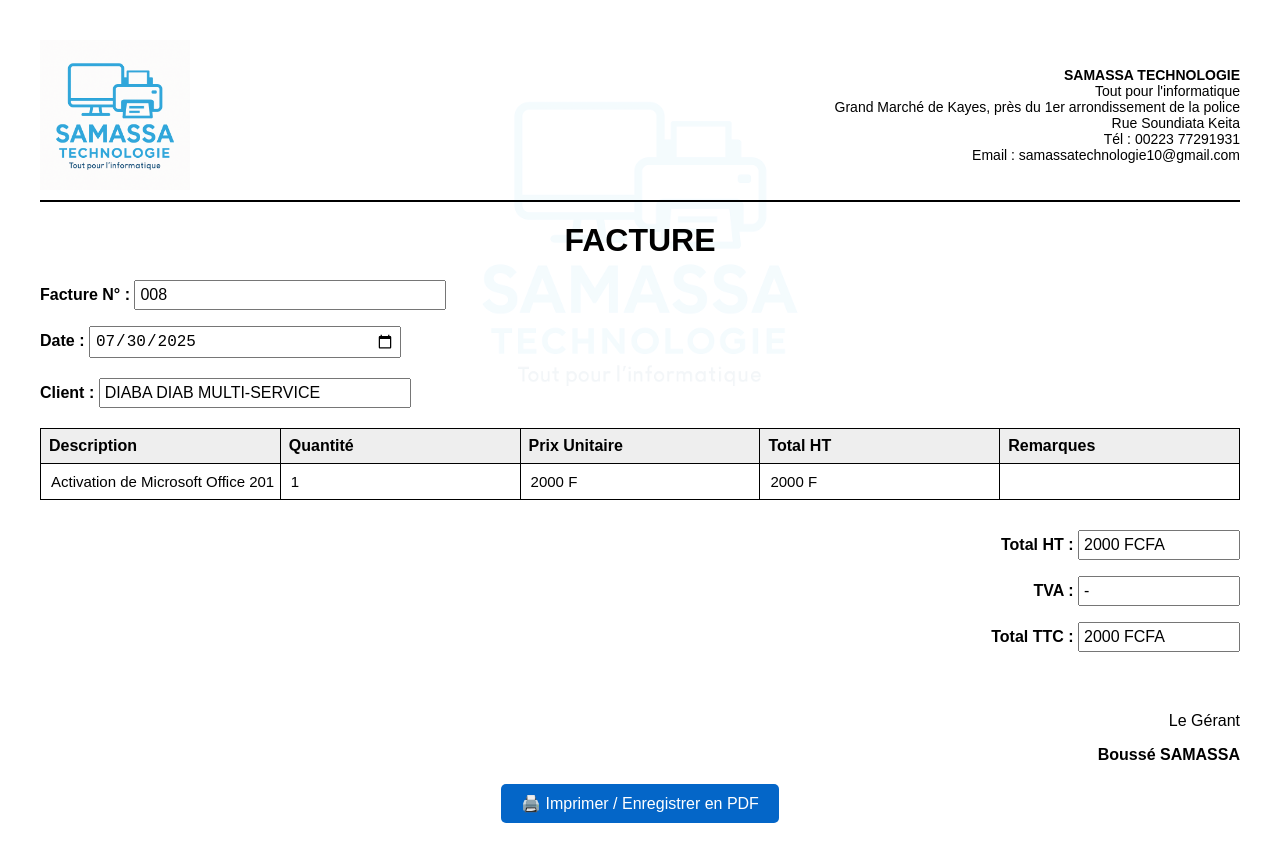
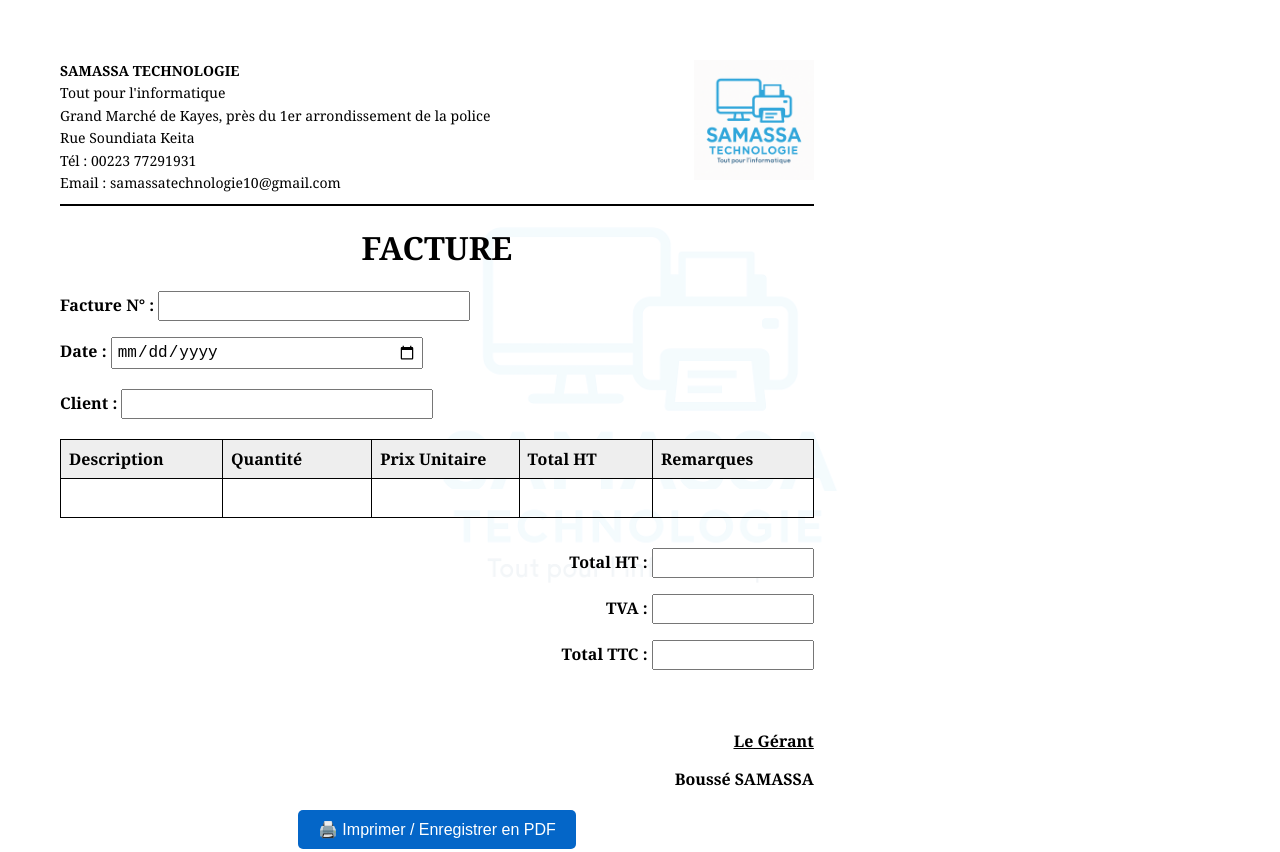
Before and after one commit to SamassaTechnologie/samassa-site, a plain HTML site: page Facture.html in a window 1280 px wide. Shown: the top 852 px of the page. Drawn offline with Linux system fonts and the light colour scheme.

Commit message:
Ajout du formulaire de facture modifiable avec logo en filigrane

```diff
--- a/Facture.html
+++ b/Facture.html
@@ -5,19 +5,28 @@
   <meta name="viewport" content="width=device-width, initial-scale=1.0" />
   <title>Facture - Samassa Technologie</title>
   <style>
+    @media print {
+      .btn-imprimer {
+        display: none !important;
+      }
+    }
     body {
-      font-family: Arial, sans-serif;
+      font-family: Cambria, serif;
       margin: 40px;
       color: #000;
       position: relative;
+      width: 210mm;
+      height: 297mm;
+      padding: 20px;
+      box-sizing: border-box;
     }
     body::before {
       content: "";
       position: fixed;
-      top: 30%;
+      top: 50%;
       left: 50%;
-      width: 400px;
-      height: 400px;
+      width: 500px;
+      height: 500px;
       background-image: url('samassa-logo.png');
       background-size: contain;
       background-repeat: no-repeat;
@@ -34,21 +43,25 @@
     .header {
       display: flex;
       justify-content: space-between;
-      align-items: center;
+      align-items: flex-start;
       border-bottom: 2px solid #000;
       padding-bottom: 10px;
       margin-bottom: 20px;
     }
-    .logo {
-      max-width: 150px;
+    .entreprise-info {
+      font-size: 14px;
+      line-height: 1.6;
+      text-align: left;
     }
-    .entreprise-info {
-      text-align: right;
-      font-size: 14px;
+    .header img {
+      max-width: 120px;
+      height: auto;
+      margin-left: auto;
     }
     h1 {
       text-align: center;
       margin-top: 20px;
+      font-weight: bold;
     }
     .facture-details, .client {
       margin: 20px 0;
@@ -91,6 +104,10 @@
       text-align: right;
       font-size: 16px;
     }
+    .signature p:first-child {
+      font-weight: bold;
+      text-decoration: underline;
+    }
     .footer {
       margin-top: 60px;
       font-size: 13px;
@@ -113,7 +130,6 @@
 <body>
 <div class="container">
   <div class="header">
-    <img src="samassa-logo.png" alt="Logo Samassa" class="logo">
     <div class="entreprise-info">
       <strong>SAMASSA TECHNOLOGIE</strong><br>
       Tout pour l'informatique<br>
@@ -122,17 +138,18 @@
       Tél : 00223 77291931<br>
       Email : samassatechnologie10@gmail.com
     </div>
+    <img src="samassa-logo.png" alt="Logo Samassa">
   </div>
 
   <h1>FACTURE</h1>
 
   <div class="facture-details">
-    <p><strong>Facture N° :</strong> <input type="text" value="008"></p>
-    <p><strong>Date :</strong> <input type="date" value="2025-07-30"></p>
+    <p><strong>Facture N° :</strong> <input type="text" value=""></p>
+    <p><strong>Date :</strong> <input type="date" value=""></p>
   </div>
 
   <div class="client">
-    <p><strong>Client :</strong> <input type="text" value="DIABA DIAB MULTI-SERVICE"></p>
+    <p><strong>Client :</strong> <input type="text" value=""></p>
   </div>
 
   <table>
@@ -147,23 +164,23 @@
     </thead>
     <tbody>
       <tr>
-        <td><input type="text" value="Activation de Microsoft Office 2019"></td>
-        <td><input type="number" value="1"></td>
-        <td><input type="text" value="2000 F"></td>
-        <td><input type="text" value="2000 F"></td>
+        <td><input type="text" value=""></td>
+        <td><input type="number" value=""></td>
+        <td><input type="text" value=""></td>
+        <td><input type="text" value=""></td>
         <td><input type="text" value=""></td>
       </tr>
     </tbody>
   </table>
 
   <div class="totaux">
-    <p><strong>Total HT :</strong> <input type="text" value="2000 FCFA"></p>
-    <p><strong>TVA :</strong> <input type="text" value="-"></p>
-    <p><strong>Total TTC :</strong> <input type="text" value="2000 FCFA"></p>
+    <p><strong>Total HT :</strong> <input type="text" value=""></p>
+    <p><strong>TVA :</strong> <input type="text" value=""></p>
+    <p><strong>Total TTC :</strong> <input type="text" value=""></p>
   </div>
 
   <div class="signature">
-    <p>Le Gérant</p>
+    <p><strong><u>Le Gérant</u></strong></p>
     <p><strong>Boussé SAMASSA</strong></p>
   </div>
 
```
